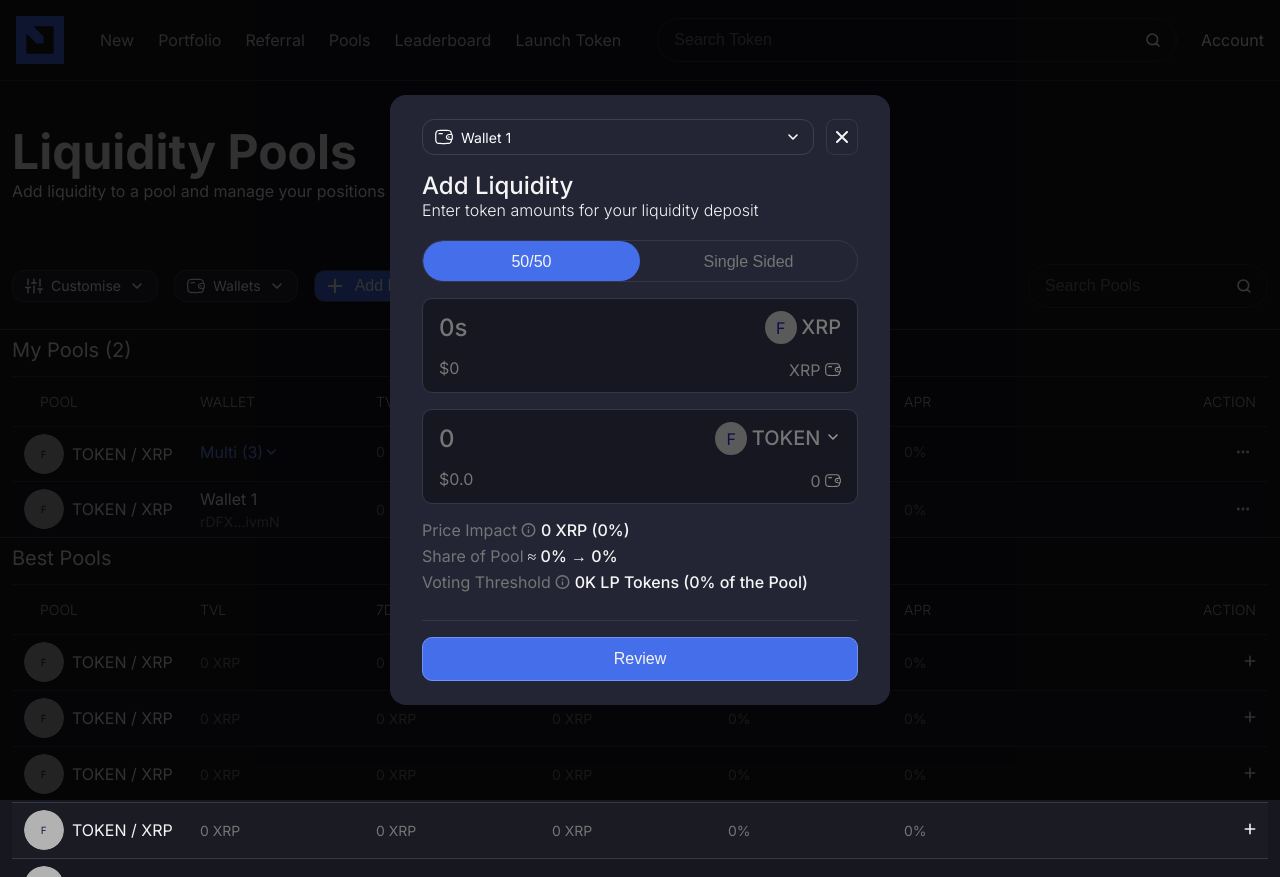
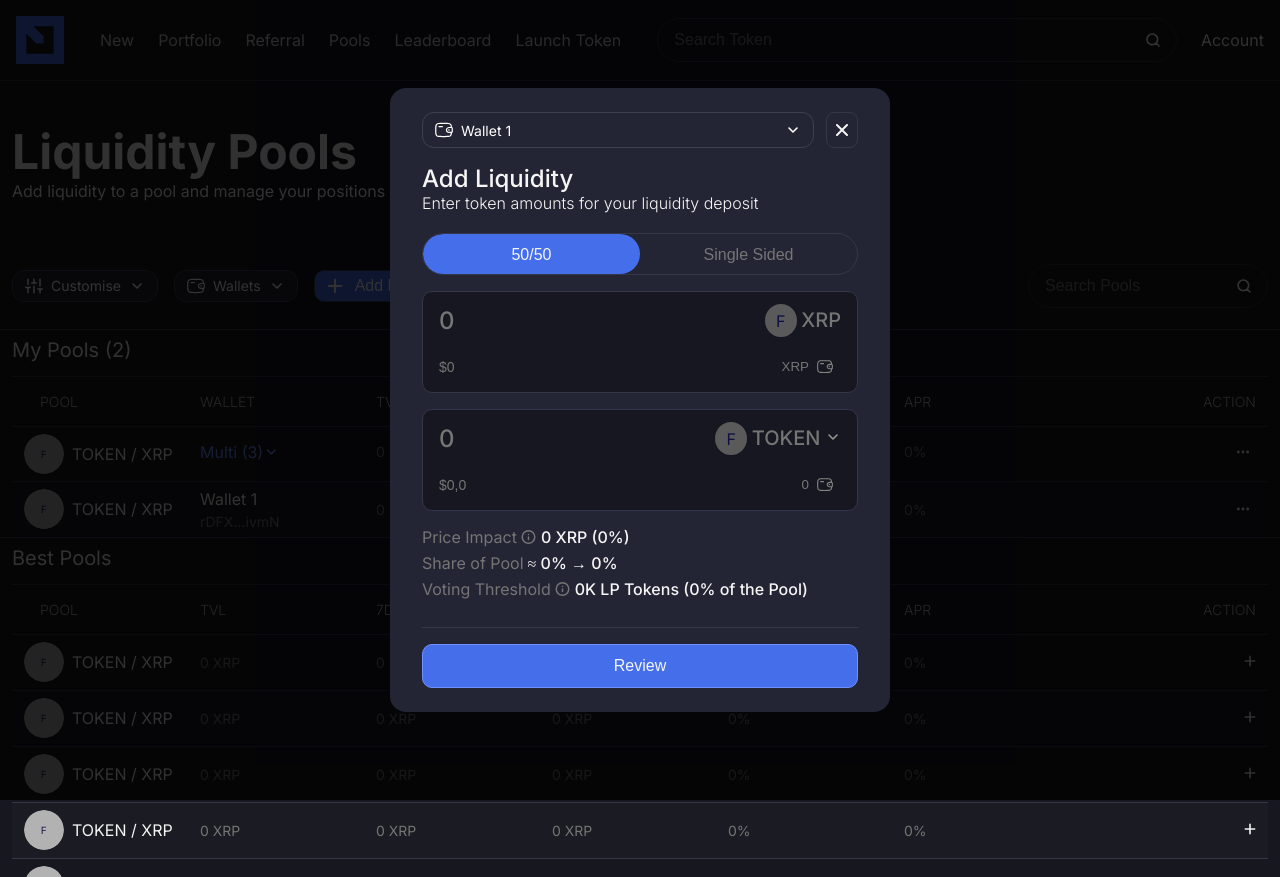
Before and after one commit to Nurit-Ltd/fl_portfolio-html, a plain HTML site: page liquidity-pools.html in a window 1280 px wide. Both pictures are taken after a click on the button "Add Liquidity". Drawn offline with Linux system fonts and the light colour scheme.

Commit message:
wallet and input button added

```diff
--- a/liquidity-pools.html
+++ b/liquidity-pools.html
@@ -1105,30 +1105,31 @@
                 <div>
                   <div class="token-amount-list">
                     <div class="xrp">
-                      <div>
-                        <h3>0s</h3>
-                        <p>$0</p>
-                      </div>
-                      <div class="">
+                      <div class="xrp-top-part">
+                        <h3>0</h3>
                         <div role="button" class="xrp-btn">
                           <span class="f-logo">F</span>
                           <span class="xrp-text">XRP</span>
                         </div>
-                        <div class="xrp-wallet">
+                      </div>
+                      <div class="xrp-input-part">
+                        <input
+                          type="text"
+                          placeholder="$0"
+                          class="wallet-input"
+                        />
+                        <button class="xrp-wallet">
                           XRP
                           <img
                             src="./public/images/wallet-dark-icon.svg"
                             alt="wallet"
                           />
-                        </div>
+                        </button>
                       </div>
                     </div>
                     <div class="xrp token">
-                      <div class="">
+                      <div class="xrp-top-part">
                         <h3>0</h3>
-                        <p>$0.0</p>
-                      </div>
-                      <div>
                         <div class="token-btn change-token-btn">
                           <span class="f-logo">F</span>
                           <span class="xrp-text">TOKEN</span>
@@ -1137,13 +1138,20 @@
                             alt="down-arrow"
                           />
                         </div>
-                        <div class="token-wallet">
+                      </div>
+                      <div class="xrp-input-part">
+                        <input
+                          type="text"
+                          placeholder="$0,0"
+                          class="wallet-input"
+                        />
+                        <button class="xrp-wallet">
                           0
                           <img
                             src="./public/images/wallet-dark-icon.svg"
                             alt="wallet"
                           />
-                        </div>
+                        </button>
                       </div>
                     </div>
                   </div>
@@ -1191,30 +1199,31 @@
                 <div>
                   <div class="token-amount-list">
                     <div class="xrp single-sided">
-                      <div>
+                      <div class="xrp-top-part">
                         <h3>0</h3>
-                        <p>$0</p>
-                      </div>
-                      <div class="">
                         <div role="button" class="xrp-btn">
                           <span class="f-logo">F</span>
                           <span class="xrp-text">XRP</span>
                         </div>
-                        <div class="xrp-wallet">
+                      </div>
+                      <div class="xrp-input-part">
+                        <input
+                          type="text"
+                          placeholder="$0"
+                          class="wallet-input"
+                        />
+                        <button class="xrp-wallet">
                           XRP
                           <img
                             src="./public/images/wallet-dark-icon.svg"
                             alt="wallet"
                           />
-                        </div>
+                        </button>
                       </div>
                     </div>
                     <div class="xrp token">
-                      <div class="">
+                      <div class="xrp-top-part">
                         <h3>0</h3>
-                        <p>$0.0</p>
-                      </div>
-                      <div>
                         <div class="token-btn change-token-btn">
                           <span class="f-logo">F</span>
                           <span class="xrp-text">TOKEN</span>
@@ -1223,13 +1232,20 @@
                             alt="down-arrow"
                           />
                         </div>
-                        <div class="token-wallet">
+                      </div>
+                      <div class="xrp-input-part">
+                        <input
+                          type="text"
+                          placeholder="$0,0"
+                          class="wallet-input"
+                        />
+                        <button class="xrp-wallet">
                           0
                           <img
                             src="./public/images/wallet-dark-icon.svg"
                             alt="wallet"
                           />
-                        </div>
+                        </button>
                       </div>
                     </div>
                   </div>
--- a/styles/modal.css
+++ b/styles/modal.css
@@ -146,10 +146,10 @@
   margin-bottom: 16px;
 
   .xrp {
-    display: flex;
+    /* display: flex;
     justify-content: space-between;
     align-items: center;
-    gap: 20px;
+    gap: 20px; */
     color: var(--text-secondary);
     background-color: #161721;
     border: 1px solid var(--border-primary);
@@ -187,10 +187,36 @@
       filter: invert(43%) sepia(77%) saturate(15%) hue-rotate(340deg)
         brightness(90%) contrast(83%);
     }
-    .token-wallet,
-    .xrp-wallet {
-      text-align: right;
-    }
+  }
+
+  /* new added  */
+  .xrp-top-part {
+    display: flex;
+    align-items: center;
+    justify-content: space-between;
+  }
+  .xrp-input-part {
+    display: flex;
+    align-items: center;
+    justify-content: space-between;
+  }
+  .xrp-wallet {
+    padding: 6px 8px;
+    display: flex;
+    align-items: center;
+    gap: 8px;
+    background: transparent;
+    cursor: pointer;
+    border: none;
+    color: #757575;
+  }
+  .wallet-input {
+    width: 100%;
+    background-color: transparent;
+    outline: none;
+    border: none;
+    font-size: 14px;
+    color: #757575;
   }
 }
 
```
